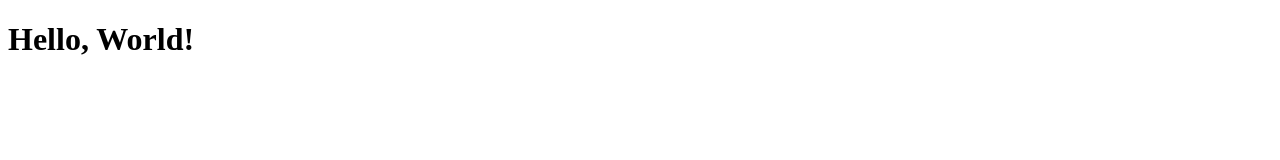
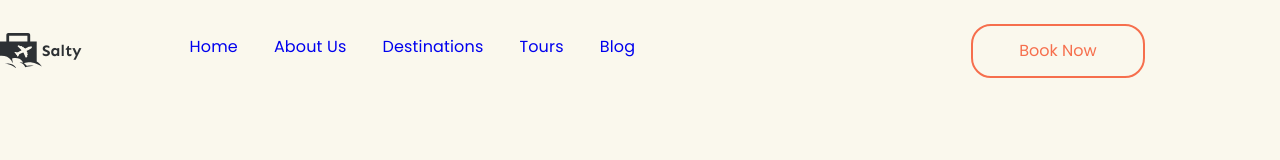
Before and after one commit to MinhNguyen41092/thuan-nguyen-html-css-training, a website: page src/index.html in a window 1280 px wide. Drawn offline with nearby package versions, Linux system fonts and the light colour scheme; files that its build step writes are made by us from their sources.

Commit message:
Update Header

```diff
--- /dev/null
+++ b/src/assets/css/global.css
@@ -0,0 +1,32 @@
+/*-----------------------------*\
+    #CSS VARIABLES
+\*-----------------------------*/
+
+:root {
+  --text-color: #5b5f62;
+  --heading-color: #2d3134;
+  --primary-color: #f66f4d;
+  --gray-color: #939597;
+}
+
+/*-----------------------------*\
+    #GLOBAL ELEMENTS
+\*-----------------------------*/
+html {
+  background-color: #faf8ed;
+}
+
+p {
+  font-family: "Poppins";
+  color: var(--gray-color);
+  font-size: 16px;
+  line-height: 28px;
+}
+
+a {
+  text-decoration: none;
+}
+
+/*-----------------------------*\
+    #SET FONT FAMILY
+\*-----------------------------*/
--- /dev/null
+++ b/src/assets/css/header.css
@@ -0,0 +1,60 @@
+.wrapper {
+  max-width: 1440px;
+  margin: 0 auto;
+}
+
+.header__logo {
+  float: left;
+  display: inline-flex;
+  margin: 33px 0 34px 0;
+}
+
+.logo__image {
+  width: 42;
+  height: 35;
+}
+
+.logo__text {
+  font-family: "Sen", sans-serif;
+  font-weight: 700;
+  color: #2d3134;
+  align-self: center;
+}
+
+.header__menu {
+  float: left;
+}
+
+.header__menu ul {
+  margin-left: 72px;
+  list-style: none;
+}
+
+.header__menu li {
+  font-family: "Poppins", sans-serif;
+  font-weight: 400;
+  line-height: 16px;
+  letter-spacing: 0.16px;
+  color: #2e476b;
+
+  float: left;
+  padding-top: 39px;
+  margin-left: 36px;
+}
+
+.header__button {
+  width: 174px;
+  height: 54px;
+  float: right;
+  margin: 24px 135px 24px 0;
+  background-color: #faf8ed;
+  color: var(--primary-color);
+  border: 2px solid var(--primary-color);
+  border-radius: 20px;
+
+  font-family: "Poppins", sans-serif;
+  font-size: 16px;
+  font-style: normal;
+  font-weight: 500;
+  line-height: 16px;
+}
--- /dev/null
+++ b/src/assets/css/reset.css
@@ -0,0 +1,129 @@
+/* http://meyerweb.com/eric/tools/css/reset/
+   v2.0 | 20110126
+   License: none (public domain)
+*/
+
+html,
+body,
+div,
+span,
+applet,
+object,
+iframe,
+h1,
+h2,
+h3,
+h4,
+h5,
+h6,
+p,
+blockquote,
+pre,
+a,
+abbr,
+acronym,
+address,
+big,
+cite,
+code,
+del,
+dfn,
+em,
+img,
+ins,
+kbd,
+q,
+s,
+samp,
+small,
+strike,
+strong,
+sub,
+sup,
+tt,
+var,
+b,
+u,
+i,
+center,
+dl,
+dt,
+dd,
+ol,
+ul,
+li,
+fieldset,
+form,
+label,
+legend,
+table,
+caption,
+tbody,
+tfoot,
+thead,
+tr,
+th,
+td,
+article,
+aside,
+canvas,
+details,
+embed,
+figure,
+figcaption,
+footer,
+header,
+hgroup,
+menu,
+nav,
+output,
+ruby,
+section,
+summary,
+time,
+mark,
+audio,
+video {
+  margin: 0;
+  padding: 0;
+  border: 0;
+  font-size: 100%;
+  font: inherit;
+  vertical-align: baseline;
+}
+/* HTML5 display-role reset for older browsers */
+article,
+aside,
+details,
+figcaption,
+figure,
+footer,
+header,
+hgroup,
+menu,
+nav,
+section {
+  display: block;
+}
+body {
+  line-height: 1;
+}
+ol,
+ul {
+  list-style: none;
+}
+blockquote,
+q {
+  quotes: none;
+}
+blockquote:before,
+blockquote:after,
+q:before,
+q:after {
+  content: "";
+  content: none;
+}
+table {
+  border-collapse: collapse;
+  border-spacing: 0;
+}
--- a/src/index.html
+++ b/src/index.html
@@ -3,10 +3,26 @@
   <head>
     <meta charset="utf-8" />
     <meta name="viewport" content="width=device-width, initial-scale=1.0" />
-    <title>My First Parcel App</title>
+    <!-- CSS main -->
+    <link rel="stylesheet" type="text/css" href="assets/css/reset.css" />
+    <link rel="stylesheet" type="text/css" href="assets/css/global.css" />
+    <link rel="stylesheet" type="text/css" href="assets/css/header.css" />
+    <!-- End CSS main-->
+    <link rel="preconnect" href="https://fonts.googleapis.com" />
+    <link rel="preconnect" href="https://fonts.gstatic.com" crossorigin />
+    <link
+      href="https://fonts.googleapis.com/css2?family=Sen:wght@700&display=swap"
+      rel="stylesheet"
+    />
+    <link rel="preconnect" href="https://fonts.googleapis.com" />
+    <link rel="preconnect" href="https://fonts.gstatic.com" crossorigin />
+    <link
+      href="https://fonts.googleapis.com/css2?family=Poppins&display=swap"
+      rel="stylesheet"
+    />
+    <title>Practice One</title>
   </head>
   <body>
-    <h1>Hello, World!</h1>
-    <include src="sections/header.html"></include>
+    <include src="sections/header/header.html"></include>
   </body>
 </html>
--- /dev/null
+++ b/src/sections/header/header.html
@@ -0,0 +1,25 @@
+<div class="wrapper">
+  <header class="container">
+    <a href="#" class="header__logo">
+      <img
+        src="assets/images/header/logo.svg"
+        alt="Logo"
+        class="logo__image"
+        logo_img
+      />
+      <span class="logo__text">Salty</span>
+    </a>
+    <div class="header__menu">
+      <nav class="header__navbar">
+        <ul>
+          <li><a href="#" class="header__link">Home</a></li>
+          <li><a href="#" class="header__link">About Us</a></li>
+          <li><a href="#" class="header__link">Destinations</a></li>
+          <li><a href="#" class="header__link">Tours</a></li>
+          <li><a href="#" class="header__link">Blog</a></li>
+        </ul>
+      </nav>
+    </div>
+    <button class="header__button">Book Now</button>
+  </header>
+</div>
```
Also changed, not shown: dist/index.html, dist/logo.c3b57262.svg (added), src/assets/images/header/logo.svg (added), src/sections/header.html (deleted), 8 other files.
